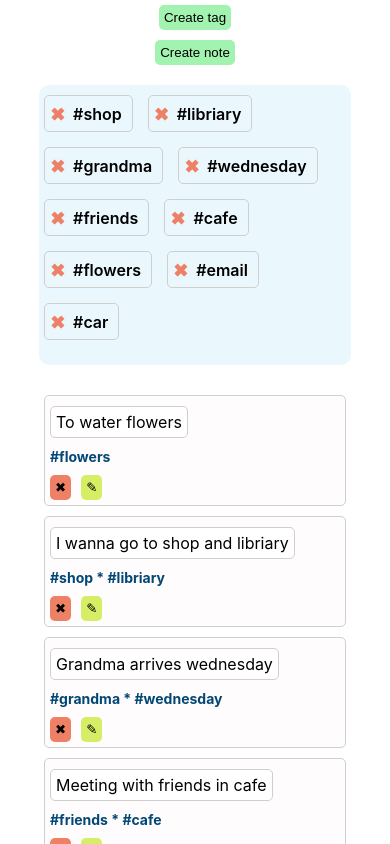
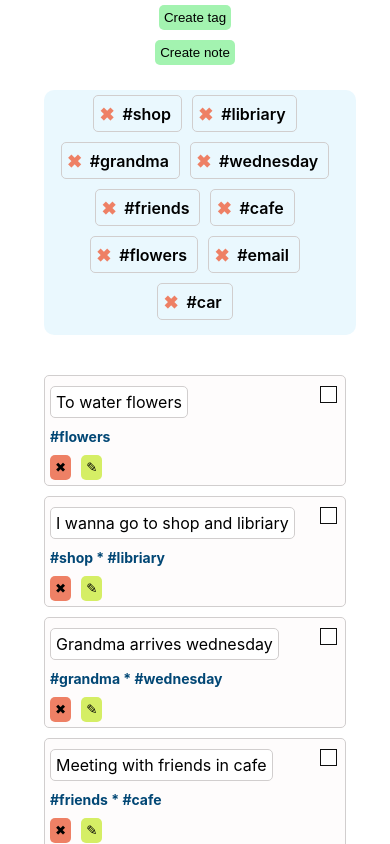
Before and after one commit to LeuKhaak/test-notes, a React (Create React App) app: page / in a window 390 px wide. Shown: the top 844 px of the page. Built offline with nearby package versions, Linux system fonts and the light colour scheme.

Commit message:
viewing created

```diff
--- a/src/App.scss
+++ b/src/App.scss
@@ -58,12 +58,14 @@ $blue-bgc: rgba(203, 238, 252, 0.4);
 	padding: 3px;
 	border-radius: 10px;
 	margin-right: 10px;
+	font-size: 18px;
 }
 
 .noteForm {
 	width: 250px;
 	height: 30px;
 	margin-left: 10px;
+	min-height: 50px;
 }
 
 .change {
@@ -73,16 +75,27 @@ $blue-bgc: rgba(203, 238, 252, 0.4);
 
 .notes {
 	display: flex;
-	padding-top: 10px;
+	padding-top: 5px;
 }
 
 .notesList {
-	width: 60%;
+	width: calc(60% - 20px);
 	margin-right: 20px;
+	position: relative;
 }
 
-.noteWrapper {
-	margin-right: 10px;
+.noteBackground {
+	display: block;
+}
+
+.viewingNoteBackground {
+	display: block;
+	position: absolute;
+	width: 70vw;
+	padding: 30px 5px;
+	background-color: rgba(124, 115, 115, 0.8);
+	z-index: 3;
+	border-radius: 15px;
 }
 
 .note {
@@ -91,11 +104,48 @@ $blue-bgc: rgba(203, 238, 252, 0.4);
 	background-color: $light-bgc;
 	@include border-grey;
 	margin-bottom: 10px;
+	position: relative;
 }
 
+.viewingNote {
+	background-color: #fff;
+	font-size: 22px;
+}
+
+.viewButton {
+	border: 0;
+	background-color: #fff;
+	position: absolute;
+	left: calc(100% - 25px);
+	top: 10px;
+}
+
+.view, .rollUp {
+	display: flex;
+	width: 15px;
+	height: 15px;
+	border: 1px solid rgb(15, 15, 15);
+	cursor: zoom-in;
+}
+
+.rollUp {
+	align-items: flex-end;
+	cursor: zoom-out;
+}
+
+.rollUp > span {
+	display: block;
+	width: 15px;
+	height: 3px;
+	background-color: rgb(15, 15, 15);
+}
+
+
 .noteWrapper {
+	max-width: 85%;
 	display: flex;
 	flex-direction: column;
+	margin-right: 10px;
 }
 
 .noteWrapper > p {
@@ -125,8 +175,6 @@ $blue-bgc: rgba(203, 238, 252, 0.4);
 	background-color: $blue-bgc;
 }
 
-
-
 .noteTags {
 	font-weight: bold;
 	font-size: 14px;
@@ -135,23 +183,23 @@ $blue-bgc: rgba(203, 238, 252, 0.4);
 
 .allTags {
 	width: calc(40% - 20px);
-	padding: 10px;
-	border-radius: 10px;
-	background-color: $blue-bgc;
 }
 
 .tagList {
 	width: 100%;
 	display: flex;
 	flex-wrap: wrap;
+	padding: 5px;
+	border-radius: 10px;
+	background-color: $blue-bgc;
 }
 
 .tagItem {
 	display: flex;
 	width: auto;
 	align-items: center;
-	margin-bottom: 15px;
-	margin-right: 15px;
+	margin-bottom: 10px;
+	margin-right: 10px;
 	@include border-grey;
 	padding-left: 2px;
 }
@@ -176,16 +224,26 @@ $blue-bgc: rgba(203, 238, 252, 0.4);
 	display: block;
 }
 
-@media screen and (max-width: 1024px) {
-	.tagList {
-		width: 95%;
-	}
-}
-
 @media screen and (max-width: 800px) {
-	.note {
+	.note, .notes {
 		flex-direction: column-reverse;
 		align-items: start;
+	}
+
+	.allTags, .notesList {
+		width: calc(100% - 10px);
+		margin: 0;
+		padding: 10px 5px;
+	}
+
+	.viewingNoteBackground {
+		width: 90vw;
+		left: -5vw;
+	}
+
+	.tagList {
+		justify-content: center;
+		margin: 0;
 	}
 }
 
@@ -202,14 +260,6 @@ $blue-bgc: rgba(203, 238, 252, 0.4);
 	.add {
 		width: 80px;
 		margin-top: 10px;
-	}
-	.allTags {
-		width: calc(40% - 10px);
-		padding: 10px 5px;
-	}
-
-	.tagList {
-		width: 100%;
 	}
 }
 
--- a/src/Components/Note.js
+++ b/src/Components/Note.js
@@ -7,6 +7,7 @@ function Note(props) {
     const refTags = React.useRef()
 
     const [showEditor, setShowEditor] = useState('no')
+    const [viewing, setViewing] = useState('no')
 
     useEffect(() => {
         refNote.current.innerHTML = props.data[0]
@@ -14,9 +15,14 @@ function Note(props) {
     }, []) // eslint-disable-line
 
   return(
-    <li className="note">
+    <li className={viewing === 'no' ? "noteBackground" : "viewingNoteBackground"}>
+      <div className={viewing === 'no' ? "note" : "note viewingNote"}>
+
+        <button style={viewing === 'no' ? {display: 'block'} : {display: 'none'}} onClick={() =>  setViewing('yes')} className="viewButton"><span className="view"></span></button>
+
+        <button style={viewing === 'yes' ? {display: 'block'} : {display: 'none'}} onClick={() =>  setViewing('no')} className="viewButton"><span className="rollUp"><span></span></span></button>
+
         <div className="buttonWrapper">
-
           <button className="delete" onClick={() =>  props.deleteNote(props.index)}>&#10006;</button>
 
           <button className="edit" onClick={() =>  setShowEditor('yes')}>&#9998;</button>
@@ -30,6 +36,7 @@ function Note(props) {
         </div>
 
         <Editor index={props.index} data={props.data[1]} tags={props.tags} showEditor={showEditor} setShowEditor={setShowEditor} update={props.update}/>
+      </div>
     </li>
   )
 }
```
